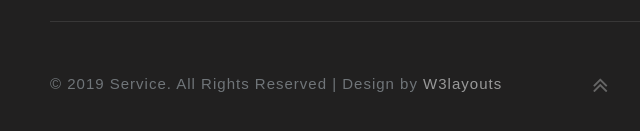
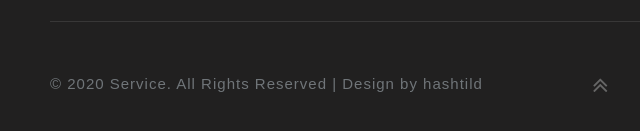
Before and after one commit to Jebingeorge/hashtild, a plain HTML site: page index.html in a window 1280 px wide. Shown: the part 4647-4778 px from the top of the page, 35-675 px from the left. Drawn offline with Linux system fonts and the light colour scheme; a web font is replaced by a local one.

Commit message:
copyright

```diff
--- a/index.html
+++ b/index.html
@@ -495,8 +495,8 @@ Smartphone Compatible web template, free webdesigns for Nokia, Samsung, LG, Sony
 		<div class="copy-right-top border-top mt-4">
 			<div class="row pt-xl-5 pt-4">
 				<div class="col-lg-6">
-					<p class="copy-right">&copy; 2019 Service. All Rights Reserved | Design by
-						<a href="http://w3layouts.com/"> W3layouts </a>
+					<p class="copy-right">&copy; 2020 Service. All Rights Reserved | Design by hashtild
+
 					</p>
 				</div>
 				<div class="col-lg-6 d-sm-flex footer-right">
```
